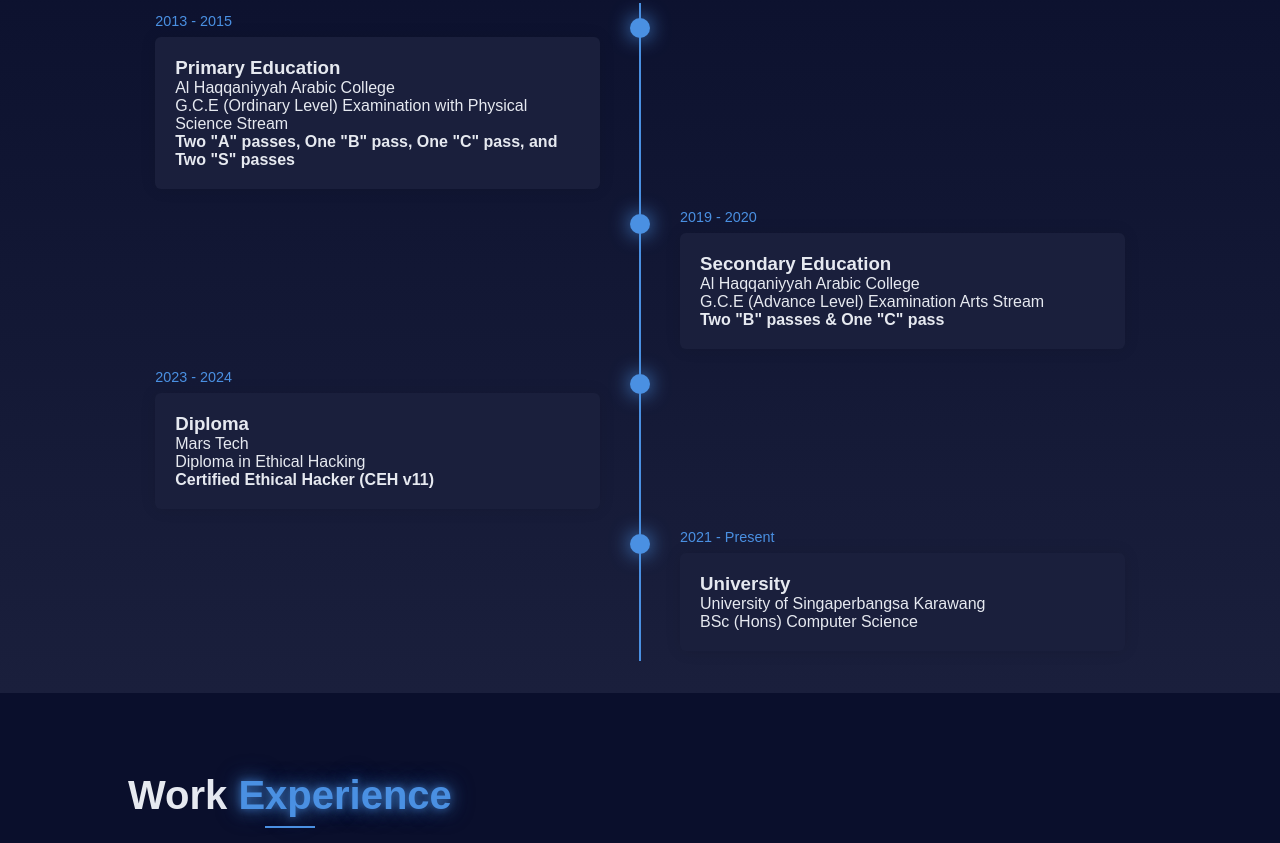
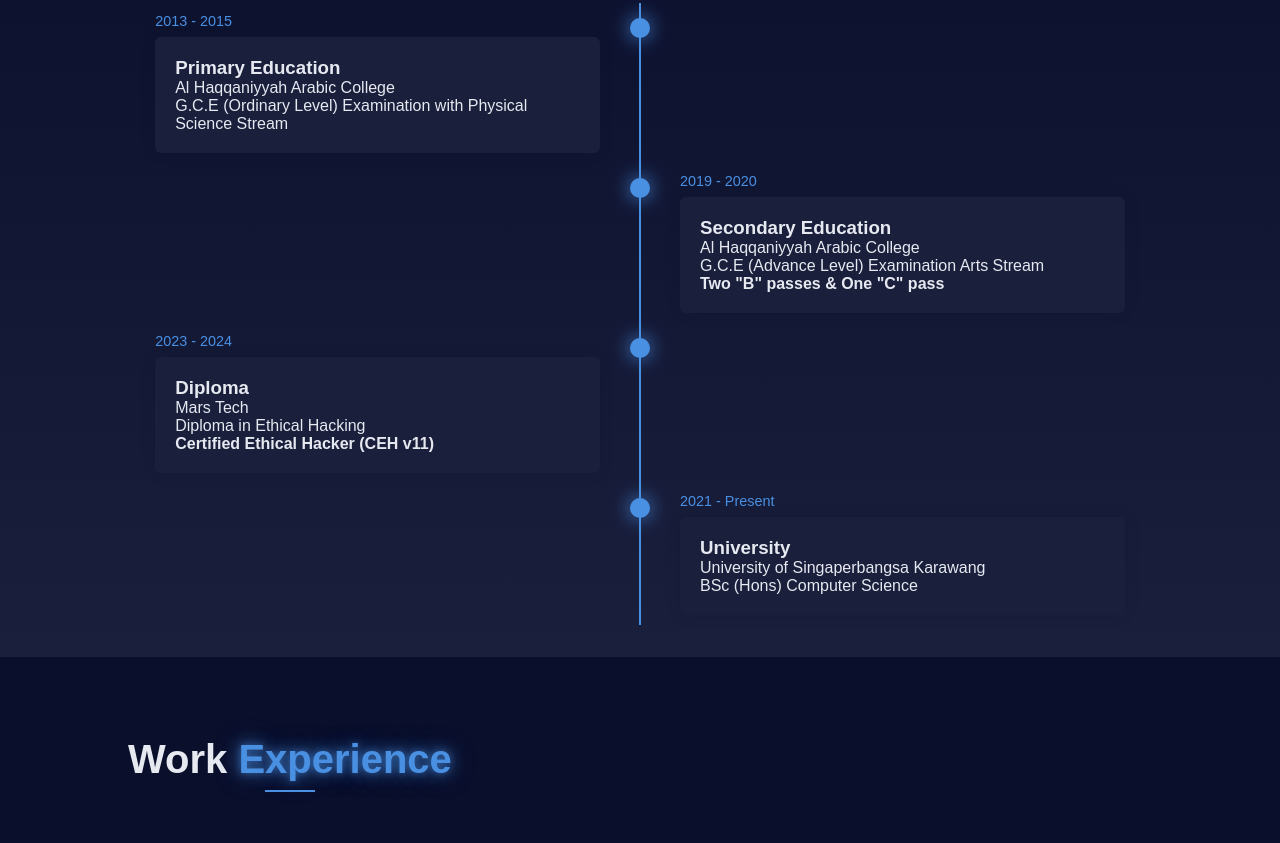
Before and after one commit to Aqeelbmh/aqeel_portfolio, a plain HTML site: page index.html in a window 1280 px wide. Shown: the part 1115-1958 px from the top of the page. Drawn offline with nearby package versions, Linux system fonts and the light colour scheme.

Commit message:
Update index.html

```diff
--- a/index.html
+++ b/index.html
@@ -96,7 +96,6 @@
             <p>
               Al Haqqaniyyah Arabic College<br/>
               G.C.E (Ordinary Level) Examination with Physical Science Stream<br/>
-              <b>Two "A" passes, One "B" pass, One "C" pass, and Two "S" passes</b>
             </p>
           </div>
         </div>
```
